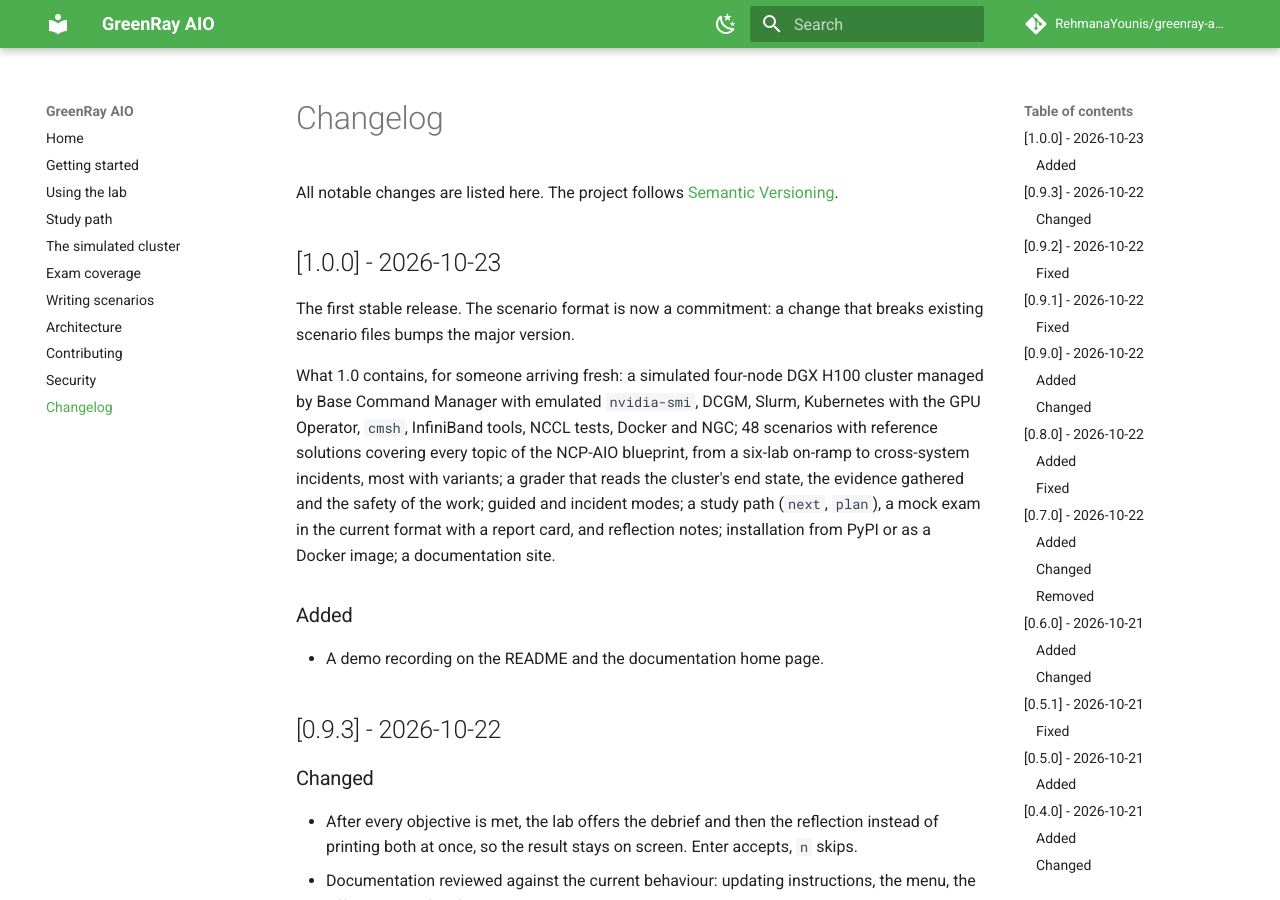
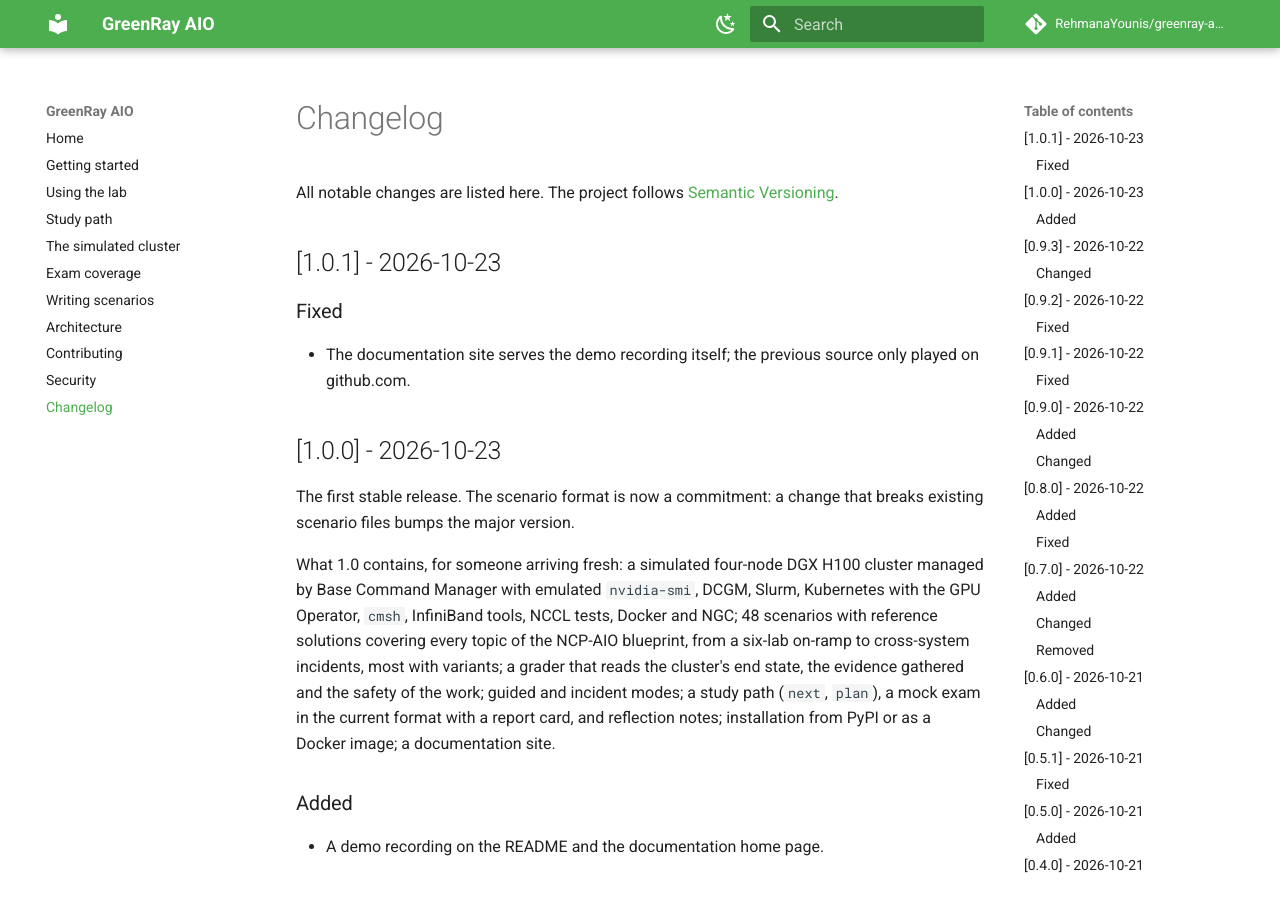
Before and after one commit to RehmanaYounis/greenray-aio, an MkDocs documentation site: the page built from docs/changelog.md, in a window 1280 px wide and 900 px high. Built offline with MkDocs 1.6.1 and Material for MkDocs 9.7.7, drawn with Linux system fonts in a browser that asks for light colours; comment, search, counter and statistics services are not loaded.

Commit message:
fix: the site serves the demo recording itself
Release 1.0.1.

```diff
--- a/pyproject.toml
+++ b/pyproject.toml
@@ -1,6 +1,6 @@
 [project]
 name = "greenray-aio"
-version = "1.0.0"
+version = "1.0.1"
 description = "GreenRay AIO: hands-on lab simulator and mock exam for the NVIDIA NCP-AIO (AI Operations) certification"
 readme = "README.md"
 requires-python = ">=3.10"
```
Also changed, not shown: CHANGELOG.md (+5 -0 lines), docs/index.md (+2 -1 lines), 1 other file.
